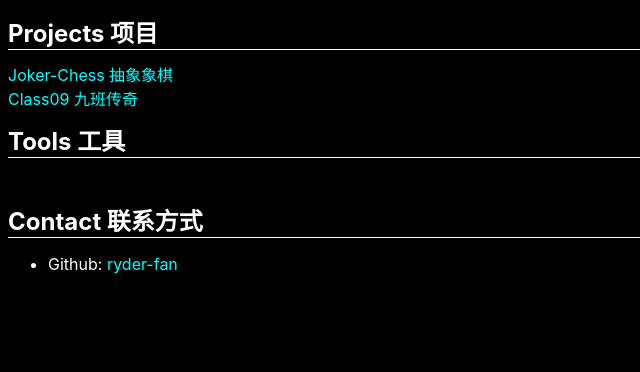
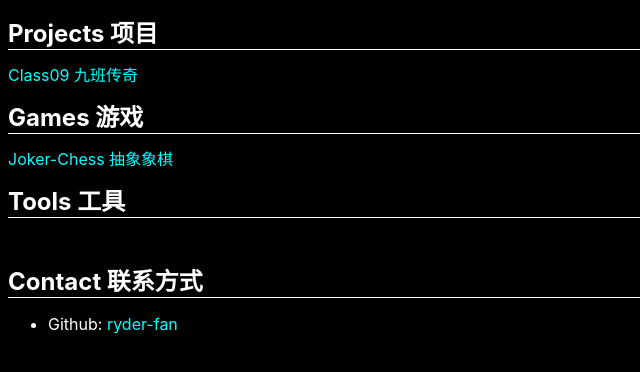
Before and after one commit to ryder-fan/cloudflare, a plain HTML site: page index.html in a window 1280 px wide. Shown: the part 58-430 px from the top of the page, without its empty margins (0-640 px from the left). Drawn offline with Linux system fonts and the light colour scheme.

Commit message:
新增栏目“Games 游戏”

```diff
--- a/index.html
+++ b/index.html
@@ -16,8 +16,10 @@
         <h1><a href="https://ryder-fan.github.io/">Ryder Fan</a></h1>
 
         <h2>Projects 项目</h2>
+        <p><a href="class09/index.html">Class09 九班传奇</a></p>
+
+        <h2>Games 游戏</h2>
         <p><a href="joker-chess/index.html">Joker-Chess 抽象象棋</a></p>
-        <p><a href="class09/index.html">Class09 九班传奇</a></p>
 
         <h2>Tools 工具</h2>
         <br>
```
Also changed, not shown: 1 other file.
